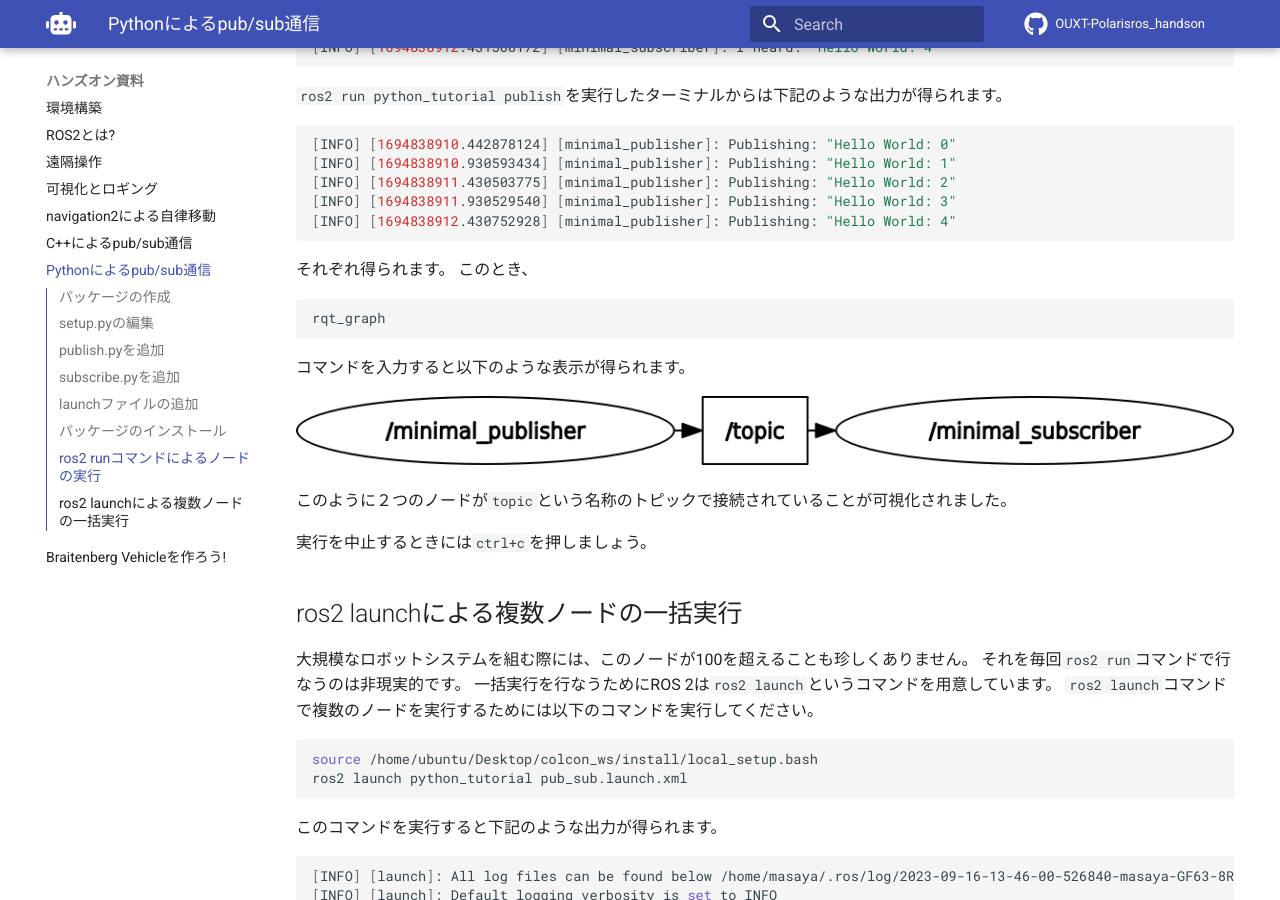
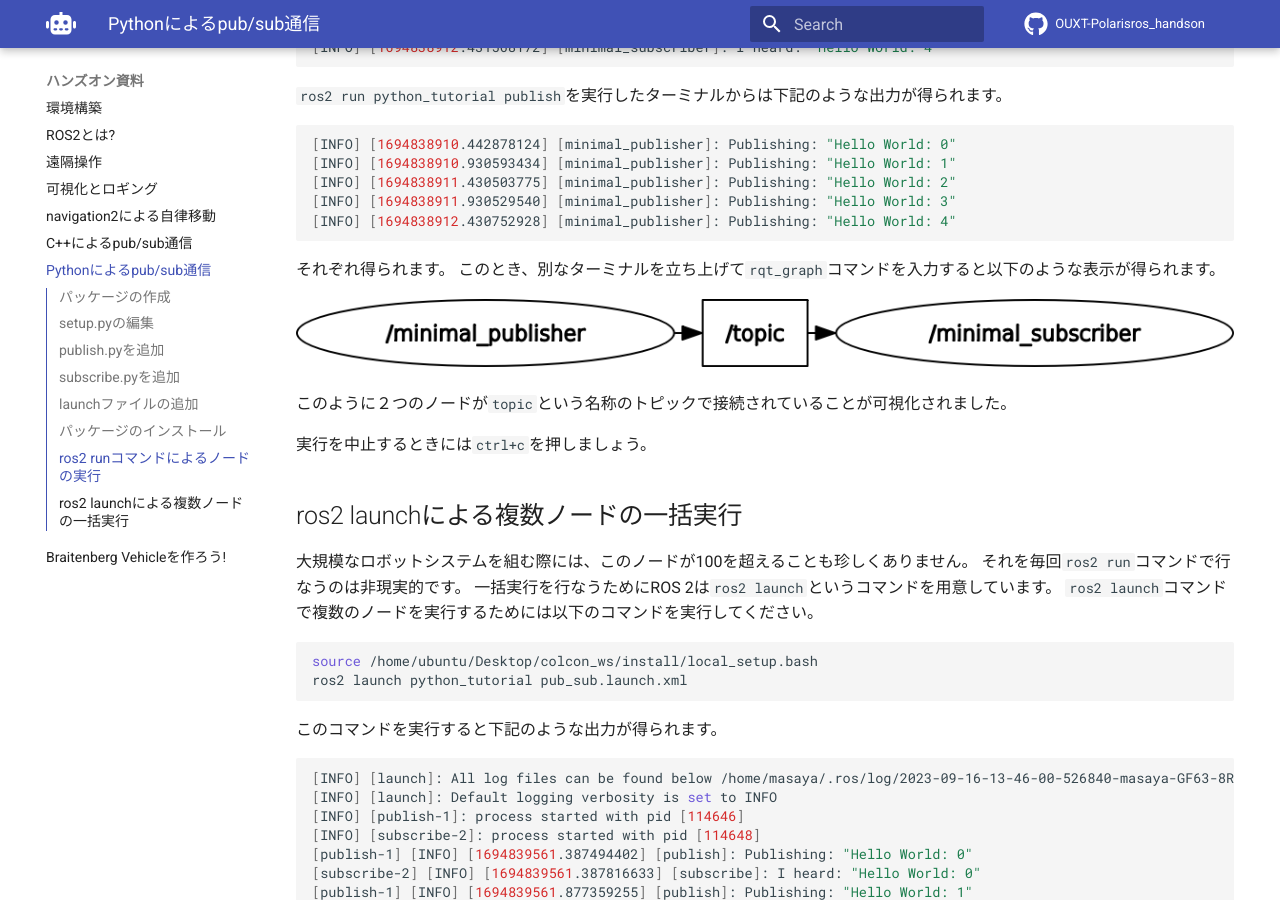
Before and after one commit to OUXT-Polaris/ros_handson, an MkDocs documentation site: the page built from docs/rclpy.md, in a window 1280 px wide and 900 px high, scrolled down 6031 px. Built offline with MkDocs 1.6.1 and Material for MkDocs 9.7.7, drawn with Linux system fonts in a browser that asks for light colours; nearby versions of some CDN libraries; comment, search, counter and statistics services are not loaded.

Commit message:
fix some problem
Signed-off-by: Masaya Kataoka <ms.kataoka@gmail.com>

````diff
--- a/docs/rclpy.md
+++ b/docs/rclpy.md
@@ -308,12 +308,7 @@ ros2 run python_tutorial publish
 ```
 
 それぞれ得られます。
-このとき、
-
-```bash
-rqt_graph
-```
-コマンドを入力すると以下のような表示が得られます。
+このとき、別なターミナルを立ち上げて`rqt_graph`コマンドを入力すると以下のような表示が得られます。
 
 ![Not Found](images/rqt_graph_rclpy_ros2run.png)
 
````
